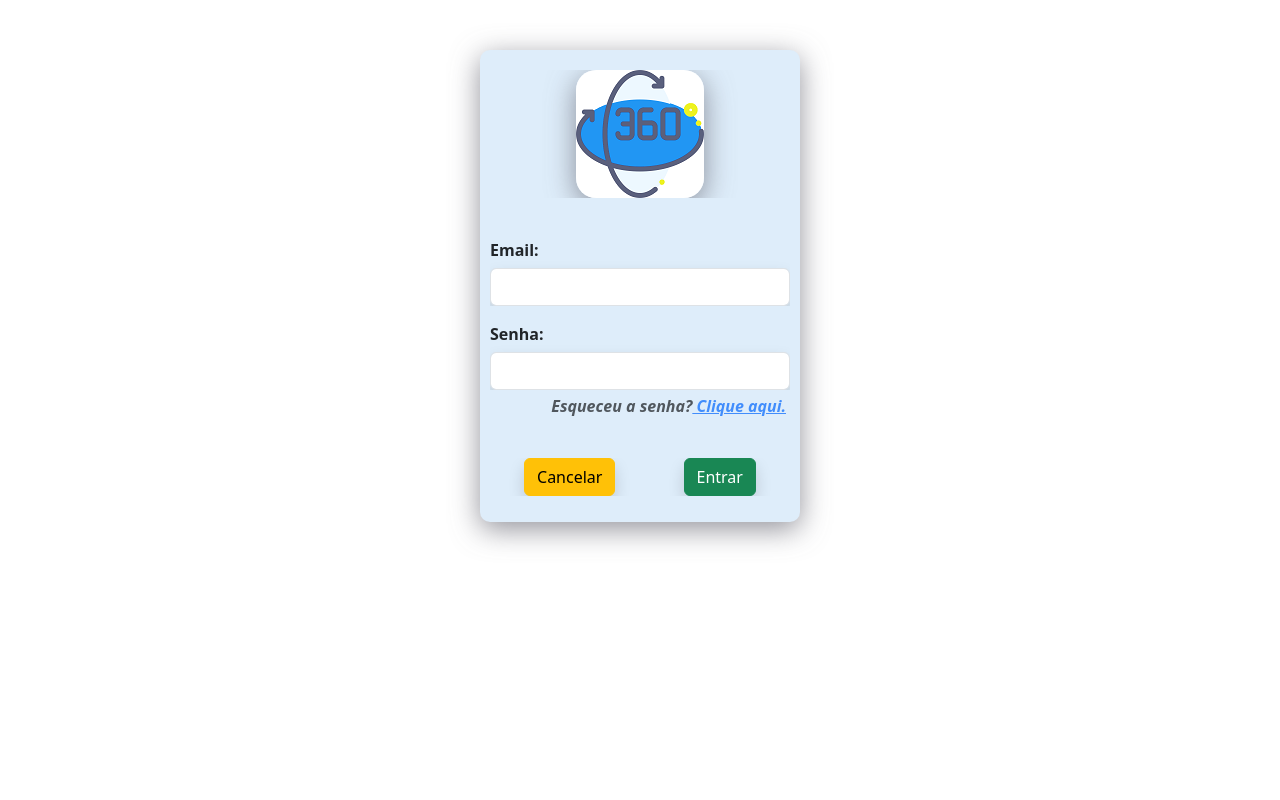
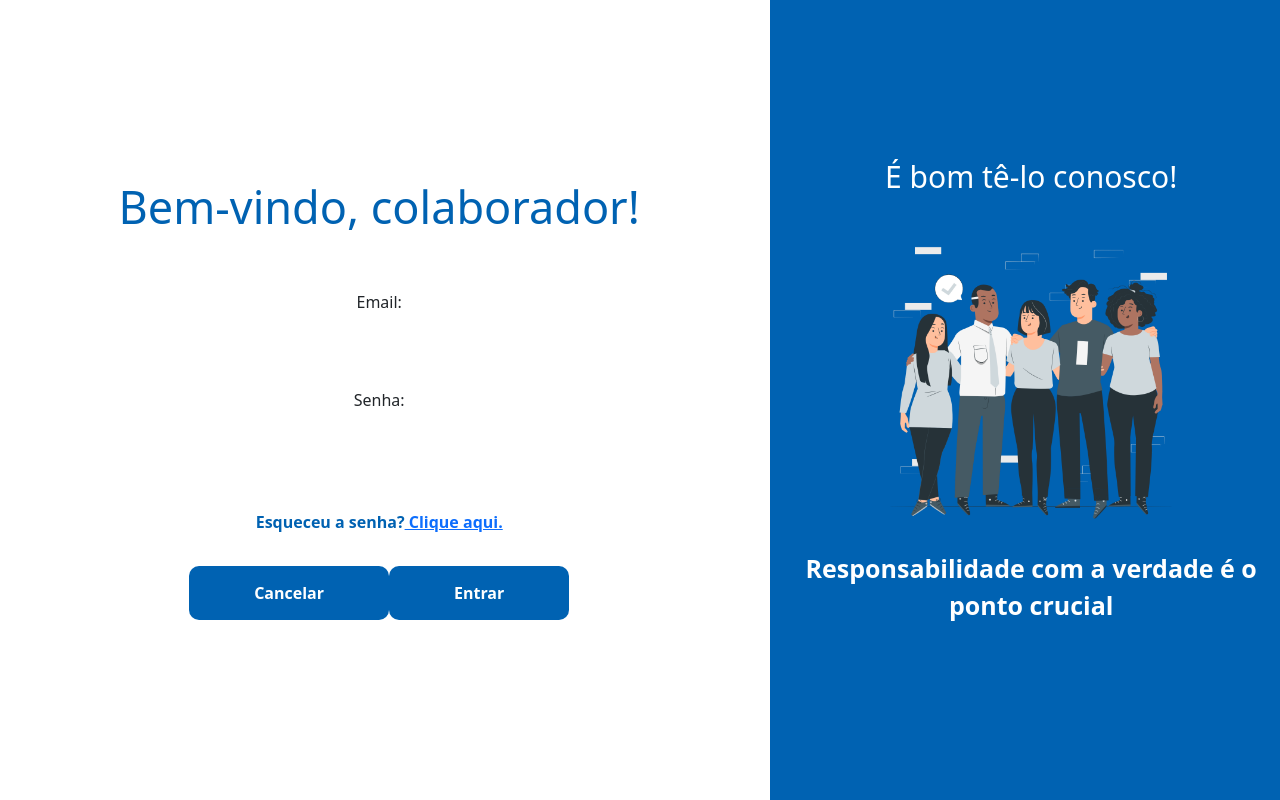
Before and after one commit to larissa-lsp/front-tcc, a React (Vite) app in the folder projeto-base/: page /login in a window 1280 px wide. Built offline with nearby package versions, Linux system fonts and the light colour scheme.

Commit message:
estilização das paginas Login

```diff
--- a/projeto-base/src/templates/Login/Login.css
+++ b/projeto-base/src/templates/Login/Login.css
@@ -1,4 +1,4 @@
-.login-form {
+/*.login-form {
     margin: 50px auto;
     width: 320px;
     background-color: rgb(222, 237, 250);
@@ -17,3 +17,83 @@
     border-radius: 20px;
     box-shadow: rgba(100, 100, 111, 0.7) 0px 7px 29px 0px;
   }
+*/
+p {
+  color: #0062B2;
+  font-weight: bold;
+}
+
+.title-1 {
+  font-size: 45px;
+  color: #0062B2;
+}
+
+.title-2 {
+  color: #fff;
+  font-size: 30px;
+}
+
+.btn {
+  color: #fff;
+  font-weight: bold;
+  font-size: 16px;
+  border: none;
+  border-radius: 10px;
+  background-color: #0062B2;
+  padding: 15px;
+  padding-left: 65px;
+  padding-right: 65px;
+  cursor: pointer;
+}
+
+.description-primary {
+  color: #fff;
+  font-weight: bold;
+  font-size: 25px;
+  text-align: center;
+}
+
+.row {
+  display: flex;
+  flex-wrap: wrap;
+}
+
+.input {
+  width: 400px;
+  height: 50px;
+  border: none;
+  border-radius: 5px;
+}
+
+.main {
+  position: relative;
+  display: flex;
+  justify-content: center;
+  align-items: center;
+  flex-direction: column;
+  flex: 60%;
+}
+
+.form-login {
+  display: flex;
+  flex-direction: column;
+  justify-content: center;
+  align-items: center;
+}
+
+.legenda{
+  position: absolute;
+  bottom: 50px;
+}
+
+.side {
+  height: 100vh;
+  padding-top: 20px;
+  padding-bottom: 20px;
+  display: flex;
+  justify-content: center;
+  align-items: center;
+  flex-direction: column;
+  flex: 40%;
+  background-color: #0062B2;
+}
--- a/projeto-base/src/templates/Login/Login.jsx
+++ b/projeto-base/src/templates/Login/Login.jsx
@@ -1,6 +1,6 @@
 import { useState } from "react";
 import { Link, useNavigate } from "react-router-dom";
-import logo from '../../assets/images/IconeLogo.png';
+import logo from '../../assets/images/grupo-imgLogin.png';
 import UsuarioService from "../../services/UsuarioService";
 import './Login.css';
 
@@ -41,7 +41,7 @@ const Login = () => {
                     navigate("/home");
                 } else if (user.statusUsuario == 'TROCAR_SENHA') {
                     navigate(`/newpass/` + user.id);
-                    //window.location.reload(); ordnael@email.com.br
+                    //window.location.reload(); ordnael@email.com.br/
                 }
 
             },
@@ -60,27 +60,30 @@ const Login = () => {
     };
 
     return (
-        <div className="container">
-            <form action="" className="login-form"  onSubmit={handleSubmit}>
-                <div className="login-logo">
-                    <img src={logo} alt="logo"/>
-                </div>
-                <div className="mb-3">
-                    <label htmlFor="email" className="form-label mb-0 fw-bold">Email:</label>
-                    <input type="email" id="email" className="form-control text-center fw-medium shadow"
+
+        <section className="containerCad">
+            <div className="content first-content">
+
+                <div className="row">
+                    <div className="main">
+                        <h2 className="title-1">Bem-vindo, colaborador!</h2> <br /> <br />
+
+                        <form action="" className="form-login">
+                            <label htmlFor="email" >Email:</label>
+                            <input type="email" id="email" className="input" required maxlength="50"
                                 name="email"
                                 value={formData.email || ""}
-                        onChange={handleChange} />
-                </div>
-                <div>
-                    <label htmlFor="password" className="form-label mb-0 fw-bold">Senha:</label>
-                    <input type="password" id="password" className="form-control text-center fw-medium shadow"
+                                onChange={handleChange} /> <br />
+
+
+                            <label htmlFor="password">Senha:</label>
+                            <input type="password" id="password" className="input" required maxlength="50"
                                 name="senha"
                                 value={formData.senha || ""}
-                        onChange={handleChange} />
-                </div>
-                <div className="d-flex flex-row-reverse mt-1">
-                    <p className="fw-bold fst-italic opacity-75 me-1">Esqueceu a senha?
+                                onChange={handleChange} /> <br /><br />
+
+                            <div className="containerBtn">
+                                <p>Esqueceu a senha?
                                     <Link to={'/forgotpass'}> Clique aqui.</Link>
                                 </p>
                             </div>
@@ -91,14 +94,23 @@ const Login = () => {
                                     </div>
                                 )}
                             </div>
-                <div className="d-flex justify-content-around mb-3 mt-2">
-                    <button className="btn btn-warning fw-medium shadow" type="button"
-                        onClick={backto}>Cancelar</button>
-                    <button className="btn btn-success fw-medium shadow" type="submit">
-                        Entrar</button>
+
+                            <div className="containerBtn">
+                                <button className="btn" type="button" onClick={backto}>Cancelar</button>
+                                <button className="btn" type="submit">Entrar</button>
                             </div>
                         </form>
                     </div>
+
+                    <aside className="side">
+                        <h2 className="title-2">É bom tê-lo conosco!</h2> <br />
+                        <img src={logo} alt="img-login" width="60%" /> <br />
+                        <p className="description-primary">Responsabilidade com a verdade é o ponto crucial</p>
+                    </aside>
+                </div>
+            </div>
+        </section>
+
     )
 }
 
```
Also changed, not shown: projeto-base/src/assets/images/grupo-imgLogin.png (added), projeto-base/src/assets/images/img-login.png (added). Lines whose indentation alone changed are shown as unchanged.
